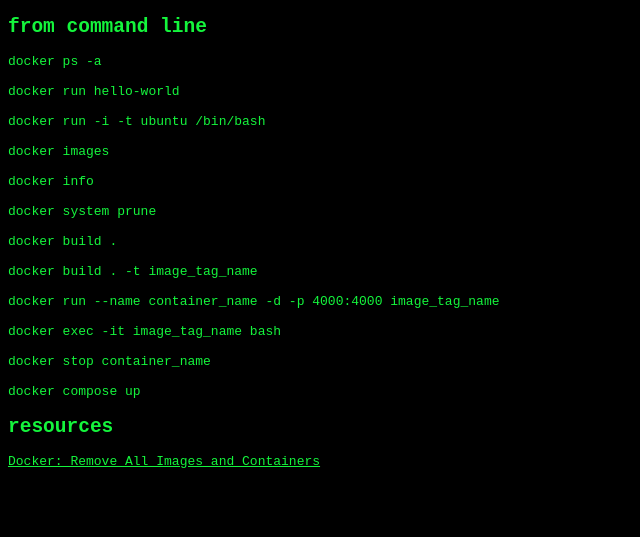
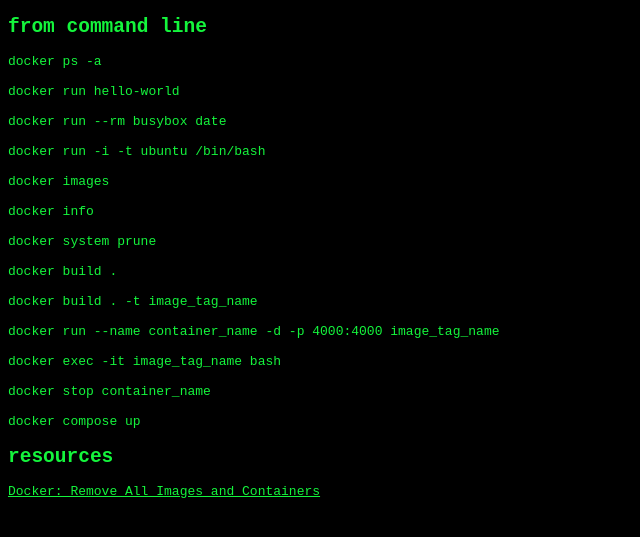
Before and after one commit to davejagoda/davejagoda.github.io, a Jekyll site: the page built from useful/useful_docker_commands.md, in a window 1280 px wide. Shown: the top 537 px of the page, without its empty margins (0-640 px from the left). Built offline with Jekyll 4.4.1, drawn with Linux system fonts in a browser that asks for light colours.

Commit message:
Add docker run busybox to show --rm flag

```diff
--- a/useful/useful_docker_commands.md
+++ b/useful/useful_docker_commands.md
@@ -10,6 +10,8 @@
 docker ps -a
 
 docker run hello-world
+
+docker run --rm busybox date
 
 docker run -i -t ubuntu /bin/bash
 
```
